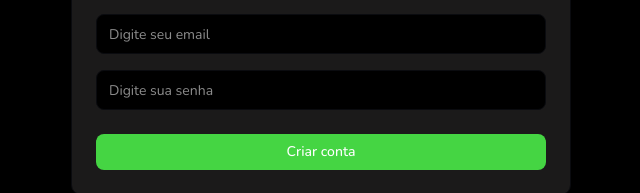
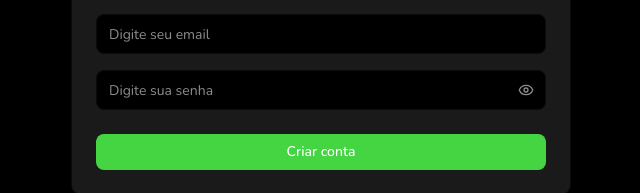
Before and after one commit to henriqueliima/fintrack, a React (Vite) app: page /signup in a window 1280 px wide. Shown: the part 369-562 px from the top of the page, without its empty margins (319-959 px from the left). Built offline with nearby package versions, Linux system fonts and the light colour scheme.

Commit message:
feat: add password input with visibility change

```diff
--- a/src/pages/signup.jsx
+++ b/src/pages/signup.jsx
@@ -1,3 +1,5 @@
+import { EyeIcon, EyeOffIcon } from 'lucide-react';
+import { useState } from 'react';
 import { Link } from 'react-router';
 
 import { Button } from '@/components/ui/button';
@@ -12,6 +14,7 @@
 import { Input } from '@/components/ui/input';
 
 const SignupPage = () => {
+  const [passwordIsVisible, setPasswordIsVisible] = useState(false);
   return (
     <div className="flex h-screen w-screen flex-col items-center justify-center gap-3">
       <Card className="w-[500px]">
@@ -23,7 +26,19 @@
           <Input placeholder="Digite seu nome" />
           <Input placeholder="Digite seu sobrenome" />
           <Input placeholder="Digite seu email" />
-          <Input placeholder="Digite sua senha" type="password" />
+          <div className="relative">
+            <Input
+              placeholder="Digite sua senha"
+              type={passwordIsVisible ? 'text' : 'password'}
+            />
+            <Button
+              variant="ghost"
+              className="text-muted-foreground absolute top-0 right-0 bottom-0 my-auto mr-1 h-8 w-8"
+              onClick={() => setPasswordIsVisible((prev) => !prev)}
+            >
+              {passwordIsVisible ? <EyeOffIcon /> : <EyeIcon />}
+            </Button>
+          </div>
         </CardContent>
         <CardFooter>
           <Button className="w-full">Criar conta</Button>
```
